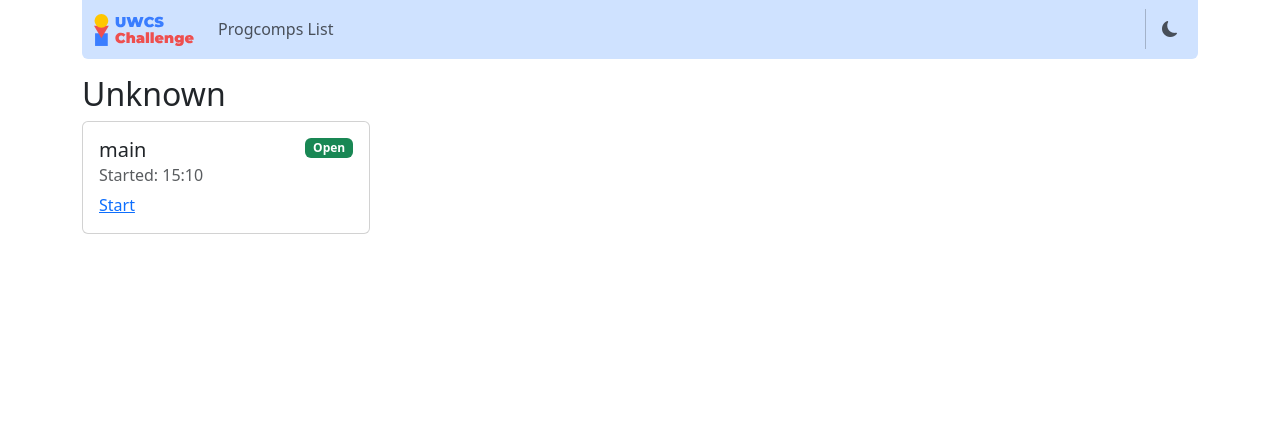
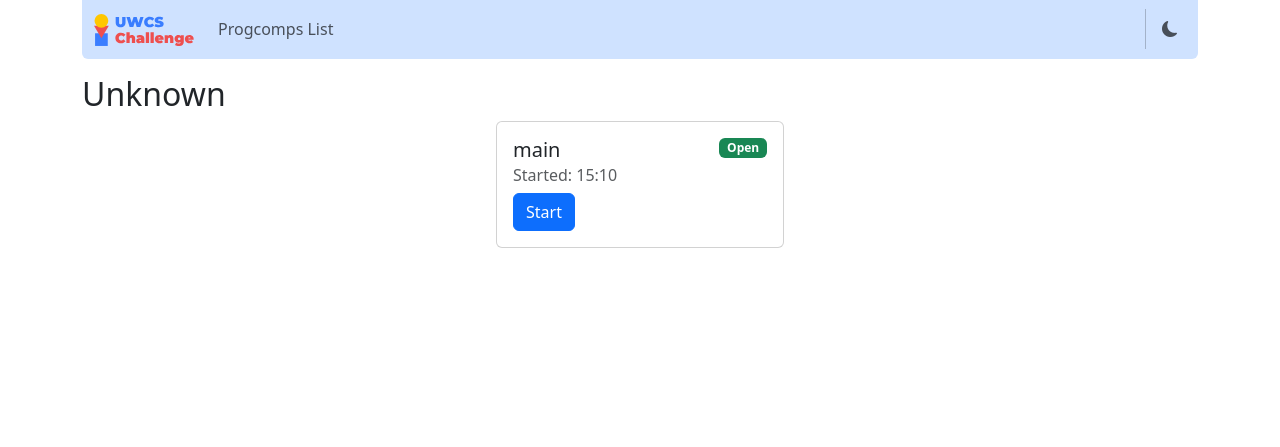
Before and after one commit to UWCS/progcomp-web, a Flask app: page /progcomps in a window 1280 px wide. Shown: the top 447 px of the page. Run offline with Flask 2, Linux system fonts and the light colour scheme; data comes from the database, SQL or seed files in the repository; data that the repository does not hold is empty.

Commit message:
Progcomp Formatting tweaks

```diff
--- a/progcomp/templates/menu.html
+++ b/progcomp/templates/menu.html
@@ -34,7 +34,7 @@
     <div class="mt-5">
         <h2>Instructions</h2>
         <ol>
-            <li>Pick a team name and passphrase, and share this among your team.</li>
+            <li>Pick a team name and passphrase, and share this among your team (each progcomp has separate teams).</li>
             <li>Download the problems PDF under Submissions.</li>
             <li>Each challenge will be listed along the top. Click on each to view the input test data.</li>
             <li>Once you have some solutions, upload your script's output (and the script for later verification).</li>
--- a/progcomp/templates/progcomp_list.html
+++ b/progcomp/templates/progcomp_list.html
@@ -1,7 +1,7 @@
 {% if progcomps %}
 <div class="my-3">
     <h2>{{ title }}</h2>
-    <div class="d-flex flex-wrap gap-4">
+    <div class="d-flex flex-wrap gap-4 justify-content-center">
         {% for progcomp in progcomps %}
         <div class="card p-0" style="width: 18rem;">
             <div class="card-body">
@@ -20,7 +20,7 @@
                 <h6 class="card-subtitle mb-2 text-muted">{{ progcomp.time_str }}</h6>
                 <!-- <p class="card-text">Some quick example text to build on the card title and make up the bulk of the card's
             content.</p> -->
-                <a href="/progcomp/{{ progcomp.name }}" class="card-link">Start</a>
+                <a href="/progcomp/{{ progcomp.name }}" class="btn btn-primary">Start</a>
             </div>
         </div>
         {% endfor %}
```
